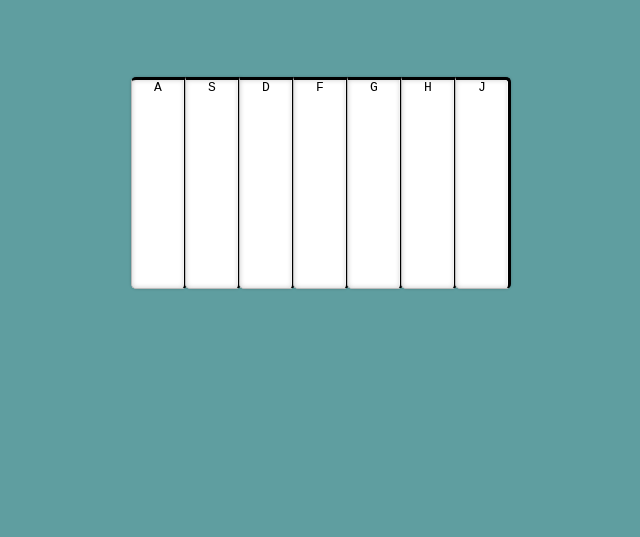
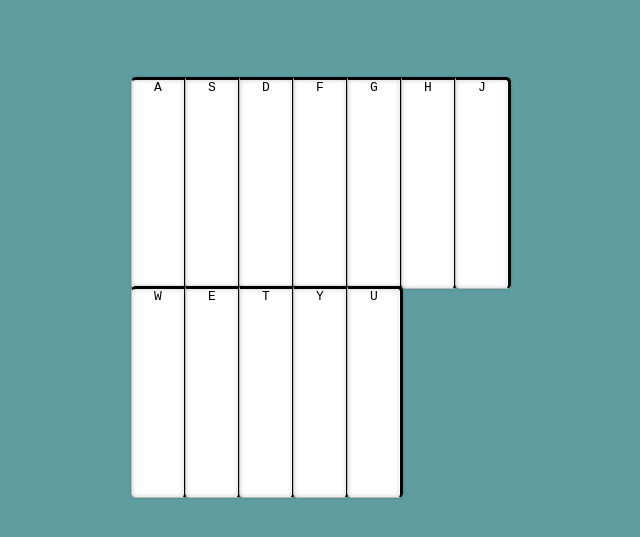
Before and after one commit to LisaBeverborg/Play-the-Piano, a plain HTML site: page index.html in a window 1280 px wide. Shown: the part 61-598 px from the top of the page, without its empty margins (319-959 px from the left). Drawn offline with Linux system fonts and the light colour scheme.

Commit message:
add black piano keys

```diff
--- a/index.html
+++ b/index.html
@@ -10,6 +10,7 @@
       <h1>Piano</h1>
     </div>
     <div class="container">
+      <div class="white-keys">
         <kbd class="key">A</kbd>
         <kbd class="key">S</kbd>
         <kbd class="key">D</kbd>
@@ -18,6 +19,14 @@
         <kbd class="key">H</kbd>
         <kbd class="key">J</kbd>
       </div>
+      <div class="black-keys">
+        <kbd class="key">W</kbd>
+        <kbd class="key">E</kbd>
+        <kbd class="key">T</kbd>
+        <kbd class="key">Y</kbd>
+        <kbd class="key">U</kbd>
+    </div>
+    </div>
     <script src="src/script.js"></script>
   </body>
 </html>
```
Lines whose indentation alone changed are shown as unchanged.
